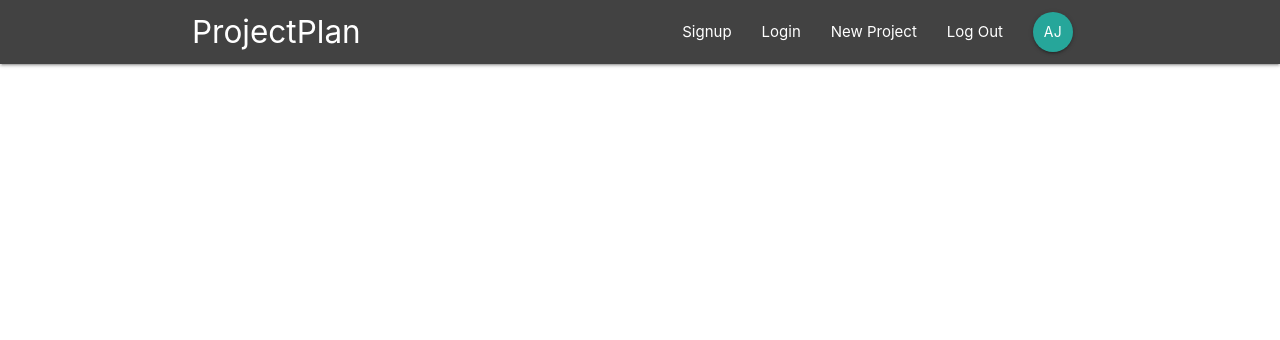
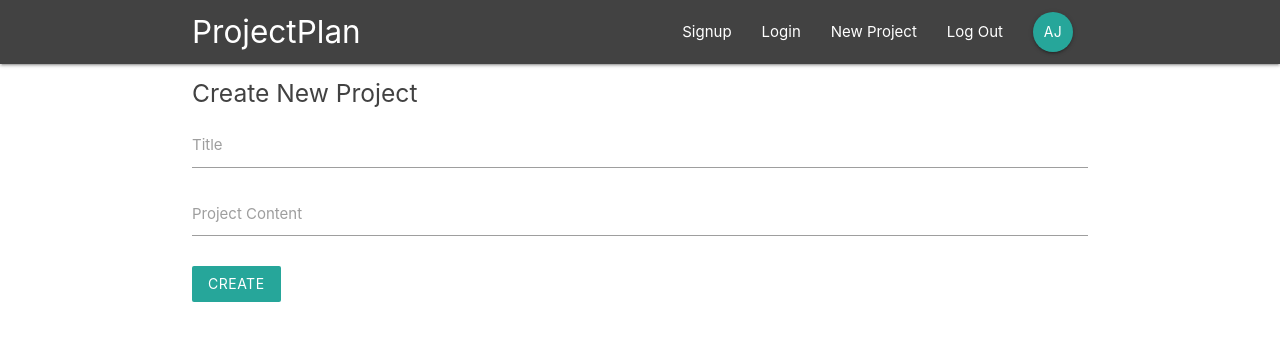
Before and after one commit to amoljagtap17/react-redux-firebase, a React (Create React App) app: page /create in a window 1280 px wide. Shown: the top 340 px of the page. Built offline with nearby package versions, Linux system fonts and the light colour scheme.

Commit message:
REACT-REDUX-FIREBASE: Add Create Project Form

```diff
--- a/src/App.js
+++ b/src/App.js
@@ -5,6 +5,7 @@ import Dashboard from './components/dashboard/Dashboard'
 import ProjectDetails from './components/projects/ProjectDetails'
 import SignIn from './components/auth/SignIn'
 import SignUp from './components/auth/SignUp'
+import CreateProject from './components/projects/CreateProject'
 
 function App() {
   return (
@@ -15,6 +16,7 @@ function App() {
         <Route path="/project/:id" component={ProjectDetails} />
         <Route path="/signin" component={SignIn} />
         <Route path="/signup" component={SignUp} />
+        <Route path="/create" component={CreateProject} />
       </Switch>
     </Router>
   )
--- a/src/components/form/InputField.js
+++ b/src/components/form/InputField.js
@@ -1,10 +1,17 @@
 import React from 'react'
 import { Field, ErrorMessage } from 'formik'
 
-const InputField = ({ type = 'text', label, id, name }) => (
+const InputField = ({
+  type = 'text',
+  component = 'input',
+  label,
+  id,
+  name,
+  ...rest
+}) => (
   <div className="input-field">
     <label htmlFor={id}>{label}</label>
-    <Field type={type} id={id} name={name} />
+    <Field type={type} component={component} id={id} name={name} {...rest} />
     <ErrorMessage
       name={name}
       component="span"
--- a/src/components/form/SubmitButton.js
+++ b/src/components/form/SubmitButton.js
@@ -4,7 +4,7 @@ const SubmitButton = ({ btnText }) => {
   return (
     <div className="input-field">
       <button type="submit" className="btn teal lighten-1 z-depth-0">
-        Sign Up
+        {btnText}
       </button>
     </div>
   )
--- a/src/components/projects/CreateProject.js
+++ b/src/components/projects/CreateProject.js
@@ -0,0 +1,50 @@
+import React from 'react'
+import * as Yup from 'yup'
+import { Form } from 'formik'
+import { Formik, InputField, SubmitButton } from '../form'
+
+const CreateProjectForm = () => (
+  <Form className="white">
+    <h5 className="grey-text text-darken-3">Create New Project</h5>
+    <InputField label="Title" id="title" name="title" />
+    <InputField
+      component="textarea"
+      label="Project Content"
+      id="content"
+      name="content"
+      className="materialize-textarea"
+    />
+    <SubmitButton btnText="Create" />
+  </Form>
+)
+
+const initialValues = {
+  title: '',
+  content: ''
+}
+
+const SignInSchema = Yup.object().shape({
+  title: Yup.string().required('Title is required!'),
+  content: Yup.string().required('Content is required!')
+})
+
+const handleSubmit = (values, actions) => {
+  console.log('values', values, actions)
+  actions.setSubmitting(false)
+  actions.resetForm(initialValues)
+}
+
+const CreateProject = () => {
+  return (
+    <div className="container">
+      <Formik
+        validationSchema={SignInSchema}
+        initialValues={initialValues}
+        onSubmit={handleSubmit}
+        component={CreateProjectForm}
+      />
+    </div>
+  )
+}
+
+export default CreateProject
```
